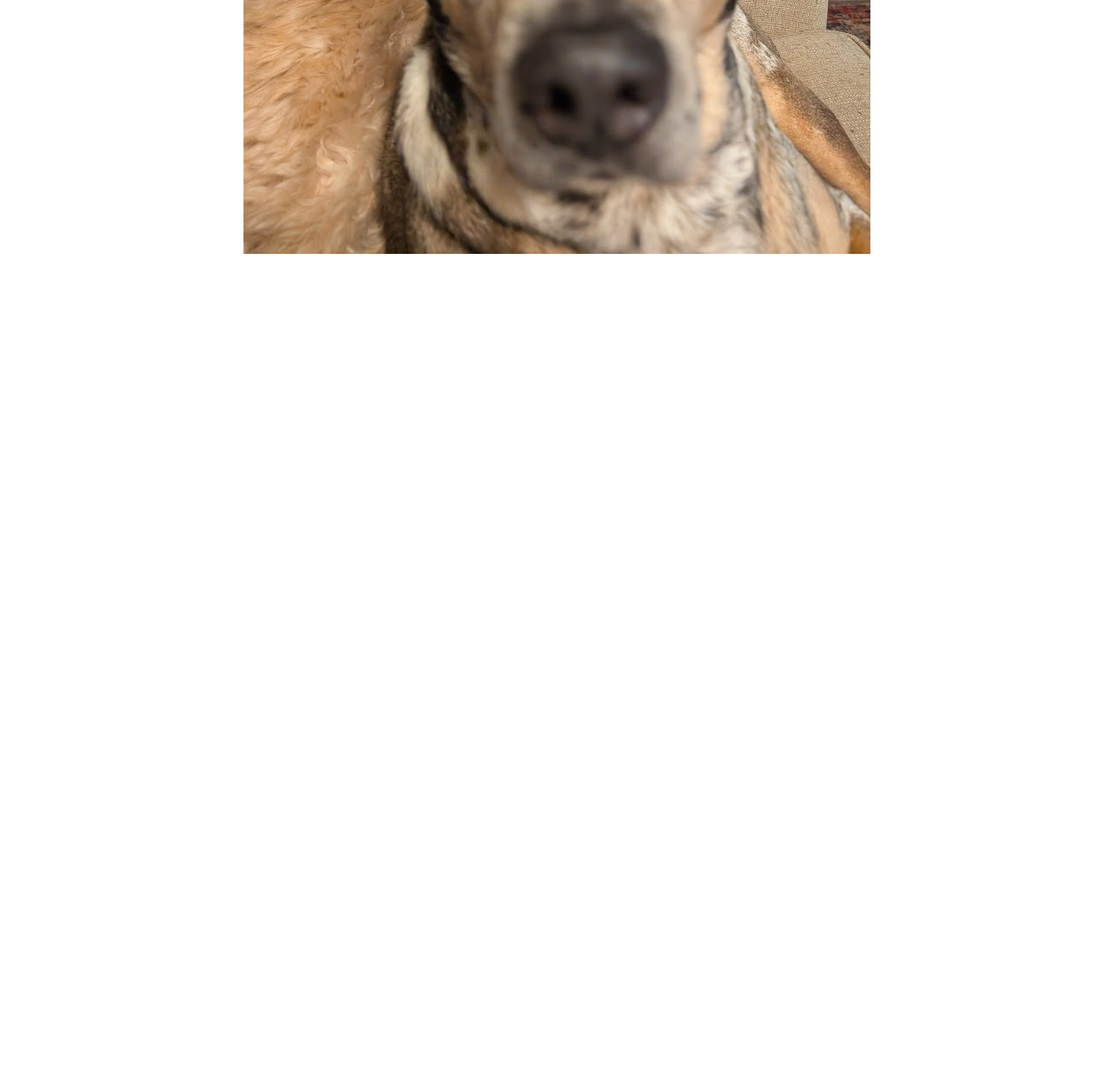
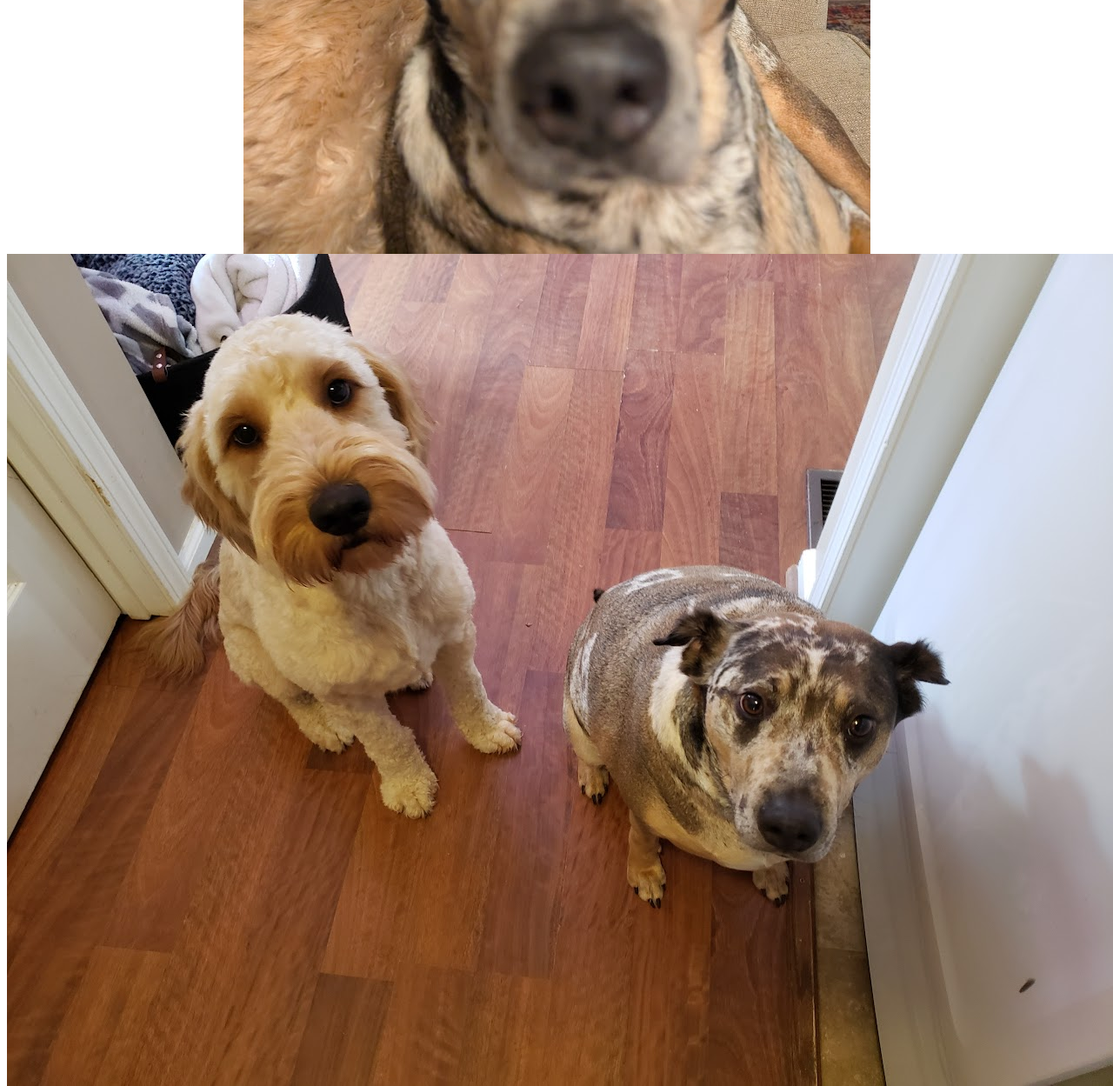
Before and after one commit to TheHumanistX/DaBoiz, a plain HTML site: page index.html in a window 1280 px wide. Shown: the part 2587-3836 px from the top of the page at 87% size. Before the commit the page ends 2887 px from the top, so only its background shows below. Drawn offline with Linux system fonts and the light colour scheme.

Commit message:
Update index.html

```diff
--- a/index.html
+++ b/index.html
@@ -15,6 +15,9 @@ DA BOIZZZZ
     <div>
     <center><img src="PXL_20241213_020047741.jpg"></center>
   </div>
+    <div>
+    <center><img src="20240411_112957.jpg"></center>
+  </div>
 </body>
 
 
```
